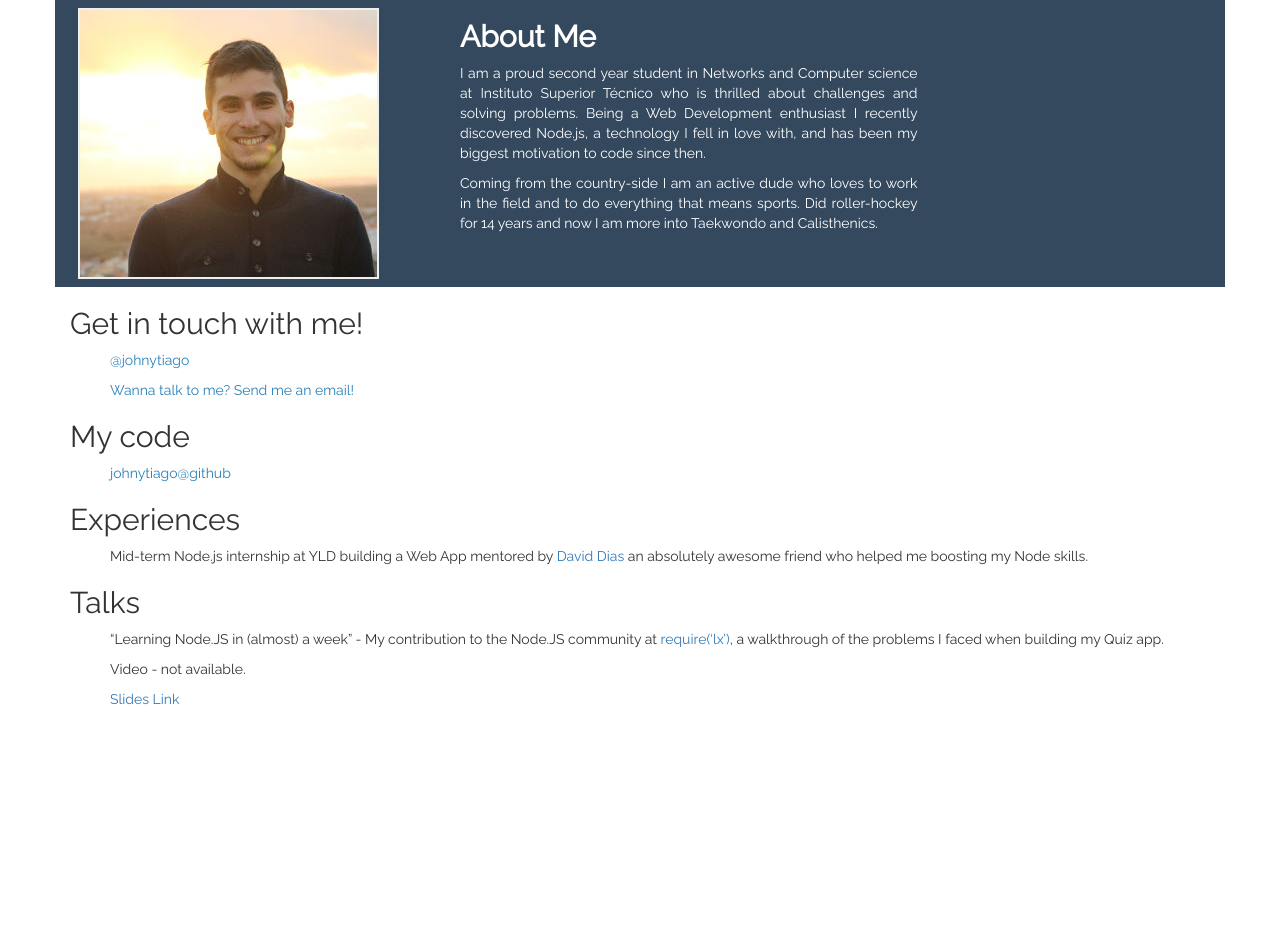
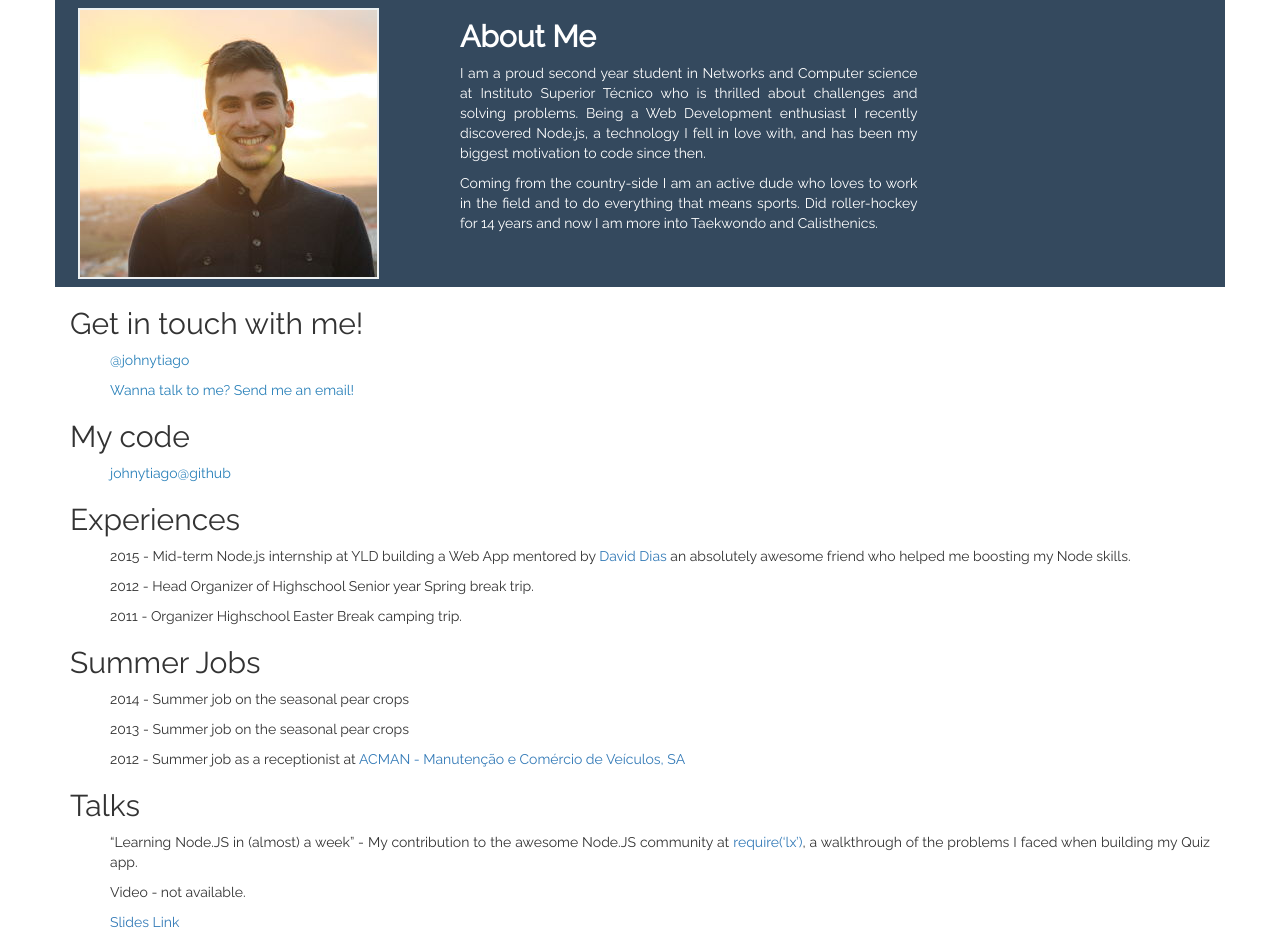
Before and after one commit to johnytiago/joaotiago.github.io, a website: page joaoTiago.html in a window 1280 px wide. Before the commit the page ends 800 px from the top, so only its background shows below. Drawn offline with nearby package versions, Linux system fonts and the light colour scheme.

Commit message:
added some more info

```diff
--- a/joaoTiago.html
+++ b/joaoTiago.html
@@ -30,11 +30,18 @@
 			</ul>
 
 			<h2>Experiences</h2>
-			<p><ul>Mid-term Node.js internship at YLD building a Web App mentored by <a href="http://daviddias.me">David Dias</a> an absolutely awesome friend who helped me boosting my Node skills.</ul></p>
+			<p><ul>2015 - Mid-term Node.js internship at YLD building a Web App mentored by <a href="http://daviddias.me">David Dias</a> an absolutely awesome friend who helped me boosting my Node skills.</ul></p>
+			<p><ul>2012 - Head Organizer of Highschool Senior year Spring break trip.</ul></p>
+			<p><ul>2011 - Organizer Highschool Easter Break camping trip.</ul></p>
+
+			<h2>Summer Jobs</h2>
+			<p><ul>2014 - Summer job on the seasonal pear crops</ul></p>
+			<p><ul>2013 - Summer job on the seasonal pear crops</ul></p>
+			<p><ul>2012 - Summer job as a receptionist at <a href="http://www.acman.pt">ACMAN - Manutenção e Comércio de Veículos, SA</a></ul></p>
 
 			<h2>Talks</h2>
 			<ul>
-				<p>“Learning Node.JS in (almost) a week” - My contribution to the Node.JS community at <a href="http://www.meetup.com/require-lx/">require(‘lx’)</a>, a walkthrough of the problems I faced when building my Quiz app.
+				<p>“Learning Node.JS in (almost) a week” - My contribution to the awesome Node.JS community at <a href="http://www.meetup.com/require-lx/">require(‘lx’)</a>, a walkthrough of the problems I faced when building my Quiz app.
 				<p>Video - not available.</p>
 				<p><a href="https://docs.google.com/presentation/d/1UefhqNR35ejUDAdXVPW6O9Mj2nIdGED3UUvWyNtksSY/edit?usp=sharing">Slides Link</a></p></p>
 			</ul>
```
